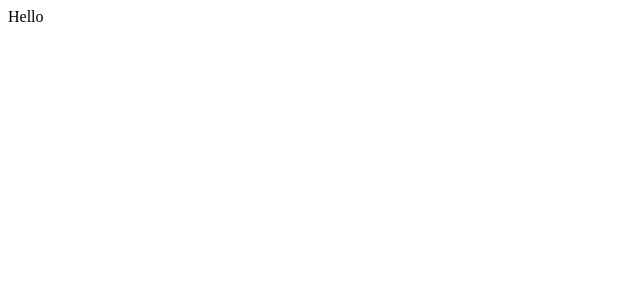
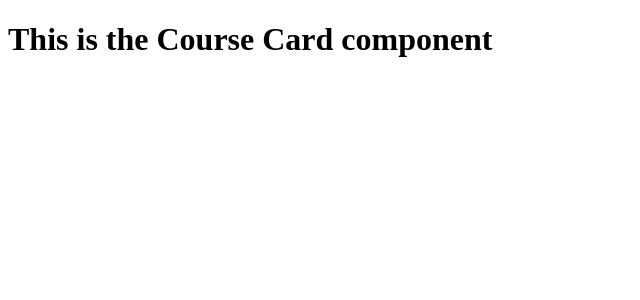
Before and after one commit to MareikeHeuer/react-display-course-information, a React (Create React App) app: page / in a window 1280 px wide. Shown: the top 300 px of the page, without its empty margins (0-640 px from the left). Built offline with nearby package versions, Linux system fonts and the light colour scheme.

Commit message:
Create components folder, add new file for CourseCard component, render CourseCard component in App.js

```diff
--- a/src/App.js
+++ b/src/App.js
@@ -1,7 +1,12 @@
 import React from "react";
+import CourseCard from "./components/CourseCard";
 
 function App() {
-  return <div>Hello</div>;
+  return (
+    <div>
+      <CourseCard />
+    </div>
+  );
 }
 
 export default App;
--- /dev/null
+++ b/src/components/CourseCard.jsx
@@ -0,0 +1,11 @@
+import React from "react";
+
+function CourseCard() {
+  return (
+    <div>
+      <h1>This is the Course Card component</h1>
+    </div>
+  );
+}
+
+export default CourseCard;
```
